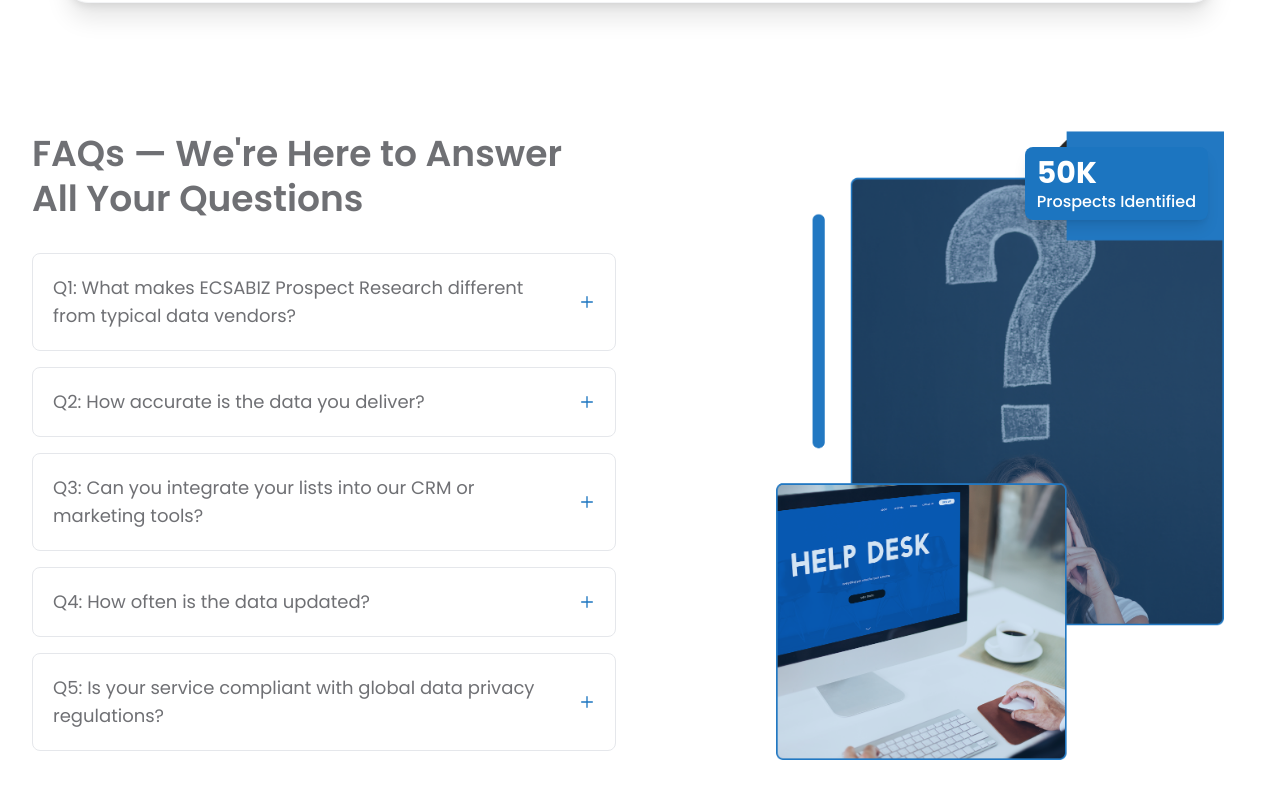
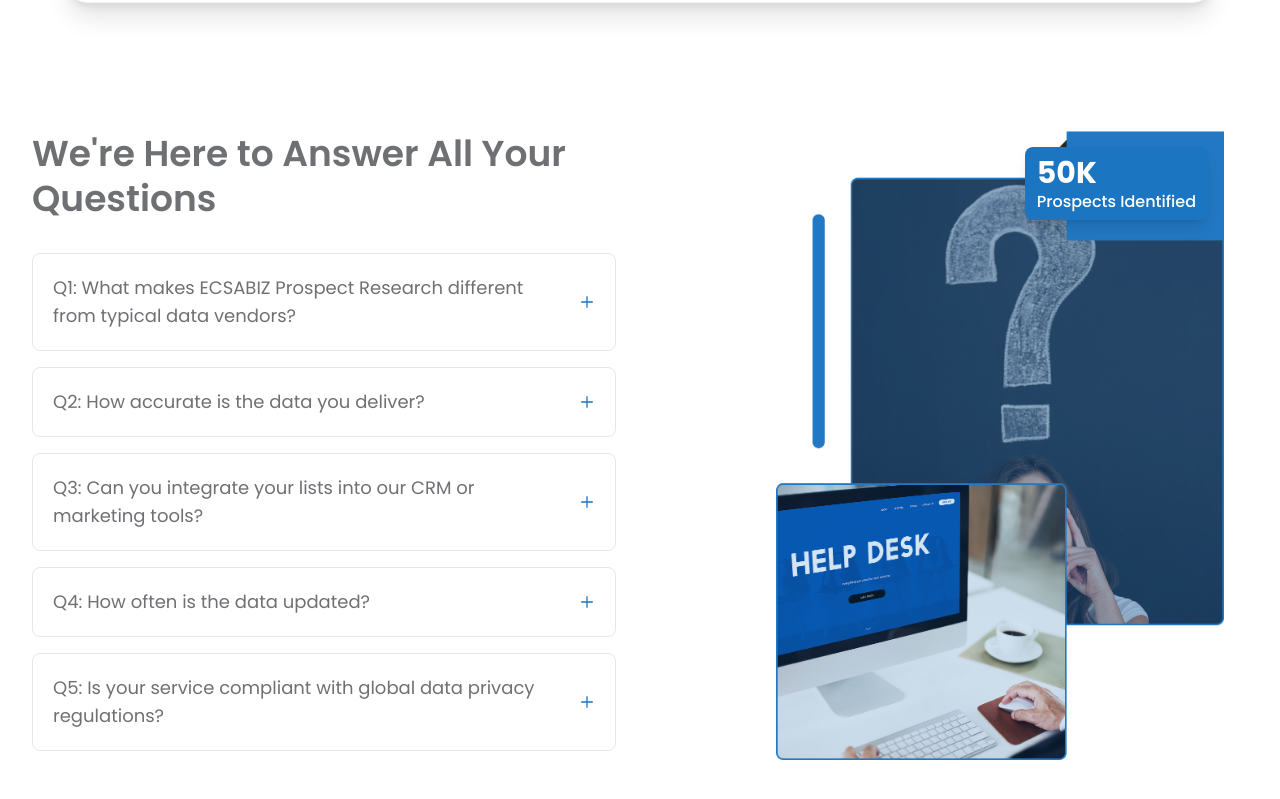
Before and after one commit to Sharmeen-Rauf/escabiz, a Next.js app: page /prospect-research-list-management-services-escabiz in a window 1280 px wide. Shown: the part 6509-7308 px from the top of the page. Built offline with nearby package versions, Linux system fonts and the light colour scheme.

Commit message:
Update FAQ heading in Prospect Research List Management page: remove introductory text for a more direct and concise presentation.

```diff
--- a/src/app/prospect-research-list-management-services-escabiz/page.tsx
+++ b/src/app/prospect-research-list-management-services-escabiz/page.tsx
@@ -922,7 +922,7 @@ export default function ProspectResearchListManagement() {
               <div className="flex flex-col">
                 {/* Main Heading */}
                 <h3 className="text-2xl sm:text-3xl md:text-4xl font-semibold text-[#6f7074] leading-tight mb-8">
-                  FAQs — We're Here to Answer All Your Questions
+                  We're Here to Answer All Your Questions
                 </h3>
 
                 {/* FAQ Accordion Items */}
```
